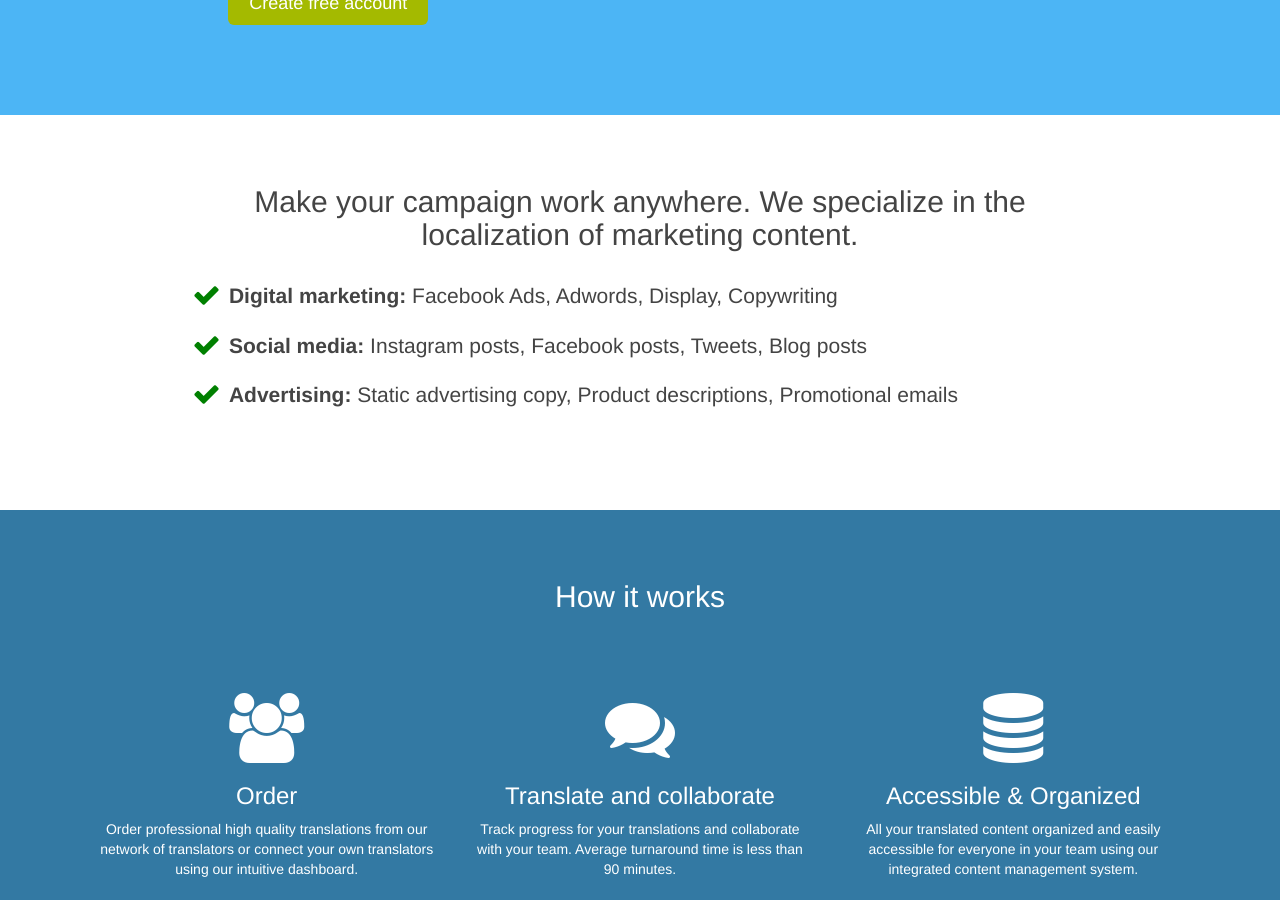
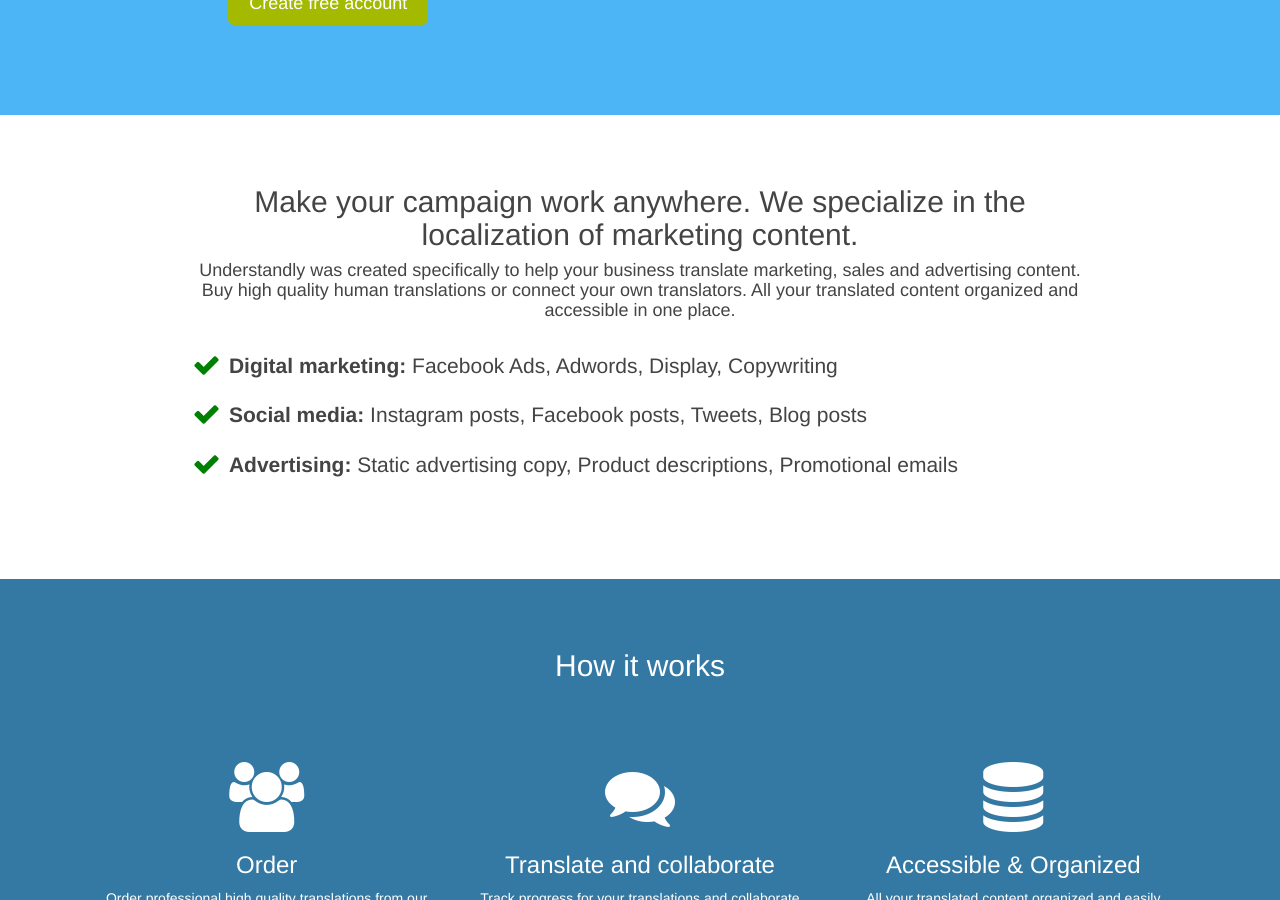
Before and after one commit to yhoiseth/www.understandly.com, a Jekyll site: the page built from index.html, in a window 1280 px wide and 900 px high, scrolled down 327 px. Built offline with Jekyll 4.4.1, drawn with Linux system fonts in a browser that asks for light colours; nearby versions of some CDN libraries.

Commit message:
Changed intro description

```diff
--- a/index.html
+++ b/index.html
@@ -20,8 +20,8 @@
         <div class="col-sm-10 col-sm-offset-1">
           <h2 align="center">Make your campaign work anywhere. We specialize in the localization of marketing
             content.</h2>
-          <h4 align="center" class="hidden">
-            Our tool was created specifically to help your business
+          <h4 align="center">
+            Understandly was created specifically to help your business
             translate marketing, sales and advertising content.
             Buy high quality human translations or connect your own translators.
             All your translated content organized and accessible in one place.
```
